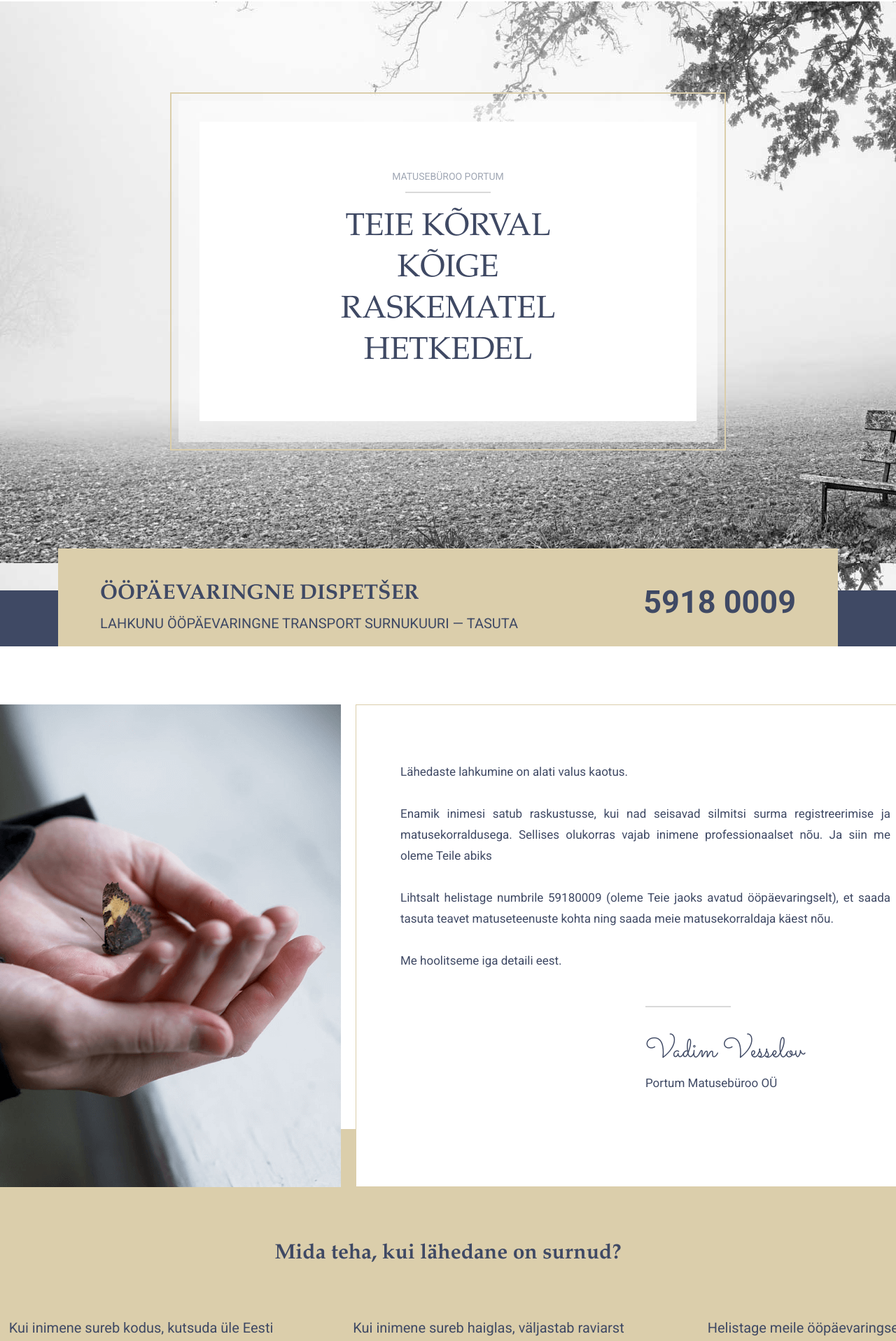
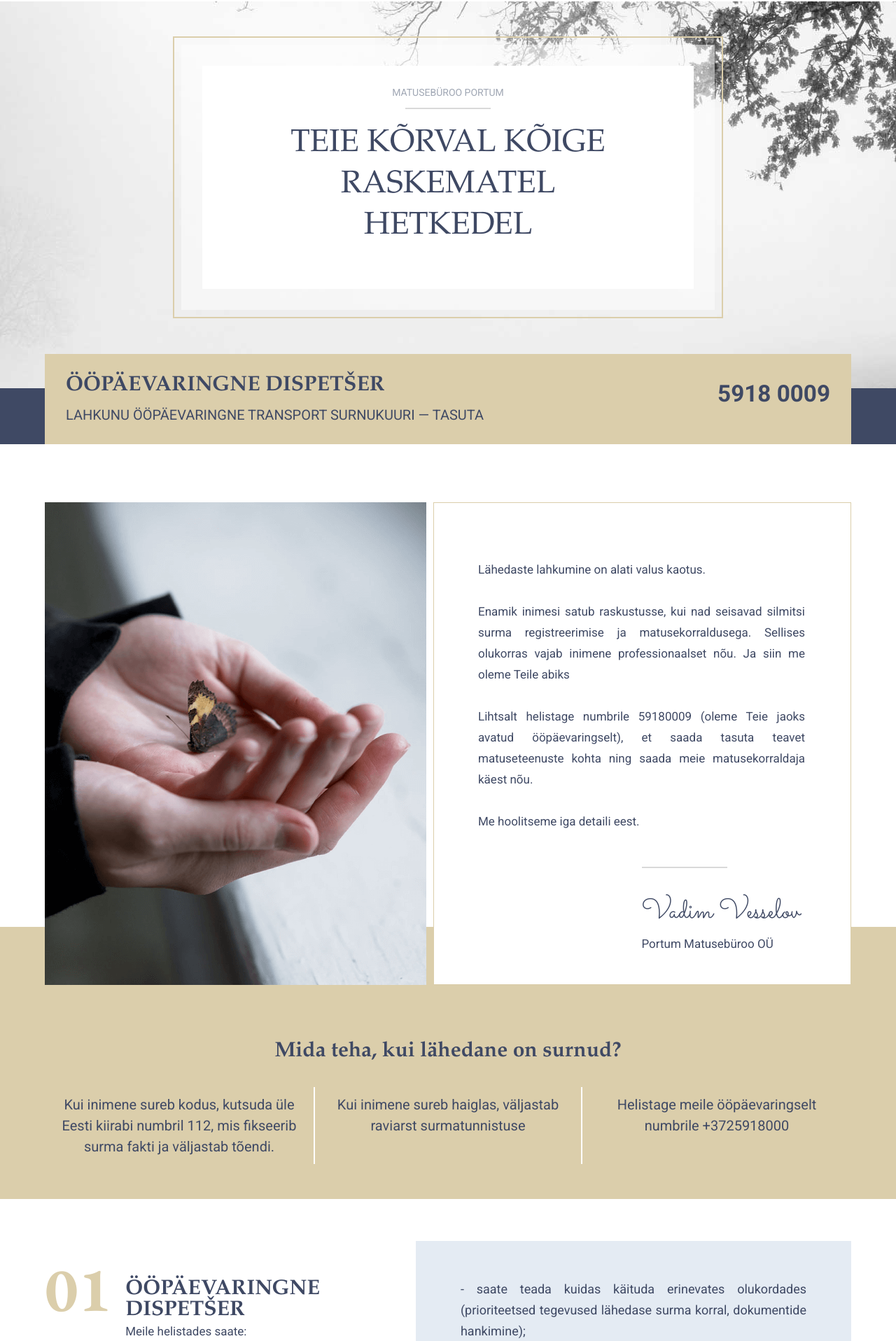
Before and after one commit to DmitriPrijomosev/Portum, a React (Create React App) app: page / in a window 1280 px wide. Shown: the part 116-2033 px from the top of the page at 70% size. Built offline with nearby package versions, Linux system fonts and the light colour scheme.

Commit message:
adaptive css

```diff
--- a/src/App.css
+++ b/src/App.css
@@ -111,9 +111,7 @@ h6 {
 
 
 /* NavigationBar CSS */
-.navBar {
 
-}
 /* navBarTop */
 .navBarTop {
   font-weight: 700;
@@ -134,14 +132,6 @@ h6 {
   display: flex;
   align-items: center;
   height: 100%;
-}
-
-.phone {
-
-}
-
-.menuBarItem {
-  /* align-self: center; */
 }
 
 .logo {
@@ -201,12 +191,21 @@ justify-content: center;
 /* Homepage CSS */
 .section1 {
   margin-top: 0px;
-padding-top: 130px;
-padding-bottom: 200px;
-position: relative;
-justify-content: center;
-display: flex;
+  padding-top: 130px;
+  padding-bottom: 200px;
+  position: relative;
+  justify-content: center;
+  display: flex;
+@media screen and (max-width:1350px) {
+    padding: 50px 0px 100px 0px;
+}
+@media screen and (max-width:1076px) {
+    padding: 50px 0px 150px 0px;
+}
 
+@media screen and (max-width:672px) {
+    padding: 50px 0px 200px 0px;
+}
 }
 
 .section1_1 {
@@ -215,17 +214,16 @@ display: flex;
   border-color: #DBCEAB;
   border-width: 2px;
   margin: 0px auto;
-
+  @media screen and (max-width:1076px) {
+    width: 90%;
+}
 }
 
 .section1_2 {
-  /* height: 364.57px; */
-
   background: rgba(255, 255, 255, 0.5);
   margin: 10px;
   display: flex;
   justify-content: center;
-
 }
 
 .section1_3 {
@@ -234,6 +232,10 @@ display: flex;
   opacity: 1;
   margin: 30px;
   padding: 70px;
+
+  @media screen and (max-width:1300px) {
+    padding: 30px 0px 60px 0px;
+}
 }
 
 .section1_3 h1 {
@@ -258,6 +260,19 @@ margin-top: 20px;
 color: #3F4964;
 margin-left: 82px;
 margin-right: 82px;
+@media screen and (max-width:768px) {
+    margin-left: 30px;
+    margin-right: 30px;
+    font-size: 35px;
+    line-height: 45px;
+}
+
+@media screen and (max-width:530px) {
+    margin-left: 10px;
+    margin-right: 10px;
+    font-size: 25px;
+    line-height: 35px;
+}
 
 }
 
@@ -285,41 +300,74 @@ justify-content: space-between;
 padding: 50px 60px 20px 60px;
 text-transform: uppercase;
 color: #3F4964;
+@media screen and (max-width:1350px) {
+    width: 90%;
+    padding: 30px;
+    height: auto;
+}
+@media screen and (max-width:1076px) {
+    flex-direction: column;
+    text-align: center;
+}
 }
 
+.section1_4_1 {
+  margin-right: 20px;
+}
 
 .section1_4 h3 {
   font-size: 30px;
  line-height: 30px;
  font-weight: 700;
+ @media screen and (max-width:600px) {
+    font-size: calc(var(--index) * 1.8);
+ }
 }
 
 .section1_4 p {
   font-size: 20px;
   line-height: 23px;
   margin-top: 16px;
+  @media screen and (max-width:600px) {
+    font-size: calc(var(--index) * 1);
+ }
 }
 
 .section1_4 a {
   font-size: 45px;
+
   line-height: 53px;
   font-family: 'Roboto';
   font-style: normal;
   font-weight: 700;
+  @media screen and (max-width:1350px) {
+    font-size: calc(var(--index) * 1.6);
+}
+
+ @media screen and (max-width:600px) {
+    font-size: calc(var(--index) * 2.5);
+ }
+}
+
+.section1_4_2 {
+  @media screen and (max-width:600px) {
+    margin-top: 20px;
+ }
 }
 
 /* section2 */
 
 .section3 {
-
+  width: 100%;
   height: 690px;
   position: relative;
   display: flex;
   justify-content: center;
 }
 .section3 img {
-  width: 545px;
-  height: 690px;
+  /* width: 545px; */
+  /* height: 690px; */
+  flex-basis: 30%;
 }
 
 .section3_1 {
@@ -329,11 +377,16 @@ color: #3F4964;
   display: flex;
   justify-content: space-between;
   z-index: 10;
+  @media screen and (max-width:1396px) {
+    width: 90%;
+}
 }
 
 .text {
   height: 690px;
-  width: 830px;
+  margin-left: 10px;
+  /* width: 830px; */
+  flex: 1 0 50%;
   padding-top: 80px;
   padding-left: 63px;
   padding-right: 65px;
@@ -377,12 +430,25 @@ color: #3F4964;
 }
 
 .section4 {
-  height: 475px;;
+  /* height: 475px; */
   background: #DBCEAB;
   display: flex;
   flex-direction: column;
-  justify-content: center;
   padding-top: 163px;
+  align-items: center;
+
+}
+
+.section4_1 {
+   @media screen and (max-width:1396px) {
+    max-width: 70%;
+}
+}
+
+.section4_2 {
+   @media screen and (max-width:1396px) {
+    max-width: 90%;
+}
 }
 
 .section4_1 H3 {
@@ -395,35 +461,55 @@ margin-bottom: 36px;
 
 .section4_2 {
   text-align: center;
-  height: 690px;
+  /* height: 690px; */
+  height: auto;
   width: 1396px;
   position: relative;
   display: flex;
   margin: 0 auto;
   justify-content: space-between;
+  padding-bottom: 50px;
+  @media screen and (max-width:768px) {
+    flex-direction: column;
+}
 }
 
 .section4_2 .item {
-  width: 403px;
-  height: 120px;
+  flex-basis:33.33%;
+  flex-grow:1;
   font-style: normal;
   font-weight: 400;
   font-size: 20px;
   line-height: 150%;
-  margin-top: 40px;
+  padding: 10px;
+   @media screen and (max-width:768px) {
+   padding: 20px;
+}
+}
+
+.itemmiddle {
+  border-style: solid;
+  border-color: white;
+  border-width: 0px 2px;
+  @media screen and (max-width:768px) {
+    border-width: 2px 0px;
+}
 }
 
 .tab {
   overflow: hidden;
-  height: 660px;
+  height: auto;
   padding-top: 60px;
   display: flex;
   justify-content: space-between;
+  @media screen and (max-width:1396px) {
+    max-width: 90%;
+}
 }
 
 .tab_textarea {
   width: 54%;
-  height: 600px;
+  height: auto;
   background-color:#E4EBF3;
   padding: 54px 64px;
   font-family: 'Roboto';
@@ -436,10 +522,9 @@ margin-bottom: 36px;
 }
 
 .tab_textarea button {
-  position: absolute;
-  bottom: 54px;
-  right: 15%;
+  margin-top: 35px;
   font-size: 25px;
+  float: right;
 }
 
 .tab_controls {
@@ -453,6 +538,7 @@ margin-bottom: 36px;
   align-items: flex-start;
   height: 150px;
   opacity: 0.5;
+  text-align: left;
   }
 
 .tab_controls_area_active {
--- a/src/CSS/contac.css
+++ b/src/CSS/contac.css
@@ -1,6 +1,16 @@
 .contactSection1 {
 	height: 500px;
-	padding-top: 133px;
+	/* padding-top: 133px; */
+	@media screen and (max-width:1350px) {
+    padding: 133px 0px 100px 0px;
+}
+@media screen and (max-width:1076px) {
+    padding: 50px 0px 0px 0px;
+}
+
+@media screen and (max-width:672px) {
+    padding: 50px 0px 100px 0px;
+}
 }
 
 .contactSection2 {
--- a/src/Pages/Kontakt.jsx
+++ b/src/Pages/Kontakt.jsx
@@ -39,7 +39,7 @@ function Kontakt() {
           <div className="section3_1 contactSection3_1">
             <div className="contactFields">
               <h2>{t("section9.1")}</h2>
-              <h3>{t("section9.2")}</h3>
+              <h2 className="padding">{t("section9.2")}</h2>
               <p className="padding">
                 <span>{t("section9.3")}</span>Viljandi Maantee 18b, 11216
                 Tallinn
--- a/src/Pages/Portum.jsx
+++ b/src/Pages/Portum.jsx
@@ -72,13 +72,13 @@ function Portum() {
           <div className="item">
             <p>{t("section4.1.2")}</p>
           </div>
-          <div className="item">
+          <div className="item itemmiddle">
             <p>{t("section4.1.3")}</p>
           </div>
           <div className="item">
             <p>
               {t("section4.1.4")}
-              <a href="tel:+37259180009"> +372 5918 000</a>
+              <a href="tel:+37259180009"> +3725918000</a>
             </p>
           </div>
         </div>
--- a/src/i18n.js
+++ b/src/i18n.js
@@ -160,13 +160,13 @@ const resources = {
         "Круглосуточная транспортировка умершего в морг — бесплатно",
       "section3.2.1": "Потеря близких – это всегда боль утраты.",
       "section3.2.2":
-        "Большинство людей теряются, когда оказываются перед необходимостью регистрации смерти, оформления документов на погребение, организации похорон. В такой ситуации человеку нужен совет профессионалов.",
+        "Большинство людей теряются, когда оказываются перед необходимостью регистрации смерти, оформления документов на погребение, организацией похорон. В такой ситуации человеку нужен совет профессионалов.",
       "section3.2.3":
         "Просто позвоните по круглосуточному телефону 59180009 и получите бесплатные информационные услуги по похоронному обслуживанию или сделайте вызов похоронного агента на дом.",
       "section3.2.4": "Мы возьмем на себя каждую мелочь.",
       "section4.1.1": "ЧТО ДЕЛАТЬ, ЕСЛИ УМЕР БЛИЗКИЙ ЧЕЛОВЕК",
       "section4.1.2":
-        "Если человек умер дома, вызовите скорую помощь по телефону 112 по всей Эстонии, которая зафиксирует факт смерти и выдаст справку.",
+        "Если человек умер дома, вызовите скорую помощь по телефону 112 по всей Эстонии, которая зафиксирует факт смерти и выдаст справку",
       "section4.1.3":
         "Если человек умер в больнице, справку о смерти выдаст лечащий врач",
       "section4.1.4": "Позвоните на круглосуточный телефон",
@@ -184,7 +184,7 @@ const resources = {
       "section5.2.4":
         "- составить предварительный заказ на похороны, забронировать автотранспорт, ритуальный зал;",
       "section5.2.5":
-        "- получить консультацию по работе различных организаций (ЗАГСов, моргов и кладбищ), по проведению панихиды и ритуальных услугах.",
+        "- получить консультацию по работе различных организаций (ЗАГСов, моргов и кладбищ), по проведению панихиды и ритуальных услуг.",
       "section5.3.1":
         "- подобрать ритуальные принадлежности (гроб, венки, оформить табличку или крест);",
       "section5.3.2": "- подготовить усопшего к церемонии прощания;",
@@ -210,7 +210,7 @@ const resources = {
       "section6.3":
         "После получения свидетельства о смерти позвоните нам на круглосуточный номер 372 5918 0009.",
       "section6.4":
-        "Позвонить нам Вы можете и сразу - мы проконсультируем и подержим вас, организовав все необходимые дальнейшие действия.",
+        "Позвонить нам Вы можете и сразу - мы проконсультируем и подержим Вас, организовав все необходимые дальнейшие действия.",
       "section6.5": "СМЕРТЬ БЛИЗКОГО В БОЛЬНИЦЕ ИЛИ ДОМЕ ПО УХОДУ",
       "section6.6":
         "Большинство смертей происходит в больнице или домах по уходу. Эти организации обычно не занимаются похоронами, однако они самостоятельно оформят справку о смерти и обеспечат первичную опеку над умершим до тех пор, пока ближайшие родственники не выберут похоронное бюро, которое займется телом.",
@@ -265,7 +265,7 @@ const resources = {
       "section8.20":
         "Возможность заказа автобуса для перевозки людей, 14-18 человек",
       "section8.21": "60€ / час",
-      "section8.22": "Венки ,отрезные цветы, ветки, ели, зелень",
+      "section8.22": "Венки, отрезные цветы, ветки, ели, зелень",
       "section8.23": "от 60€",
       "section8.24": "Бронирование места проведения поминок",
       "section8.25": "по договоренности",
```
